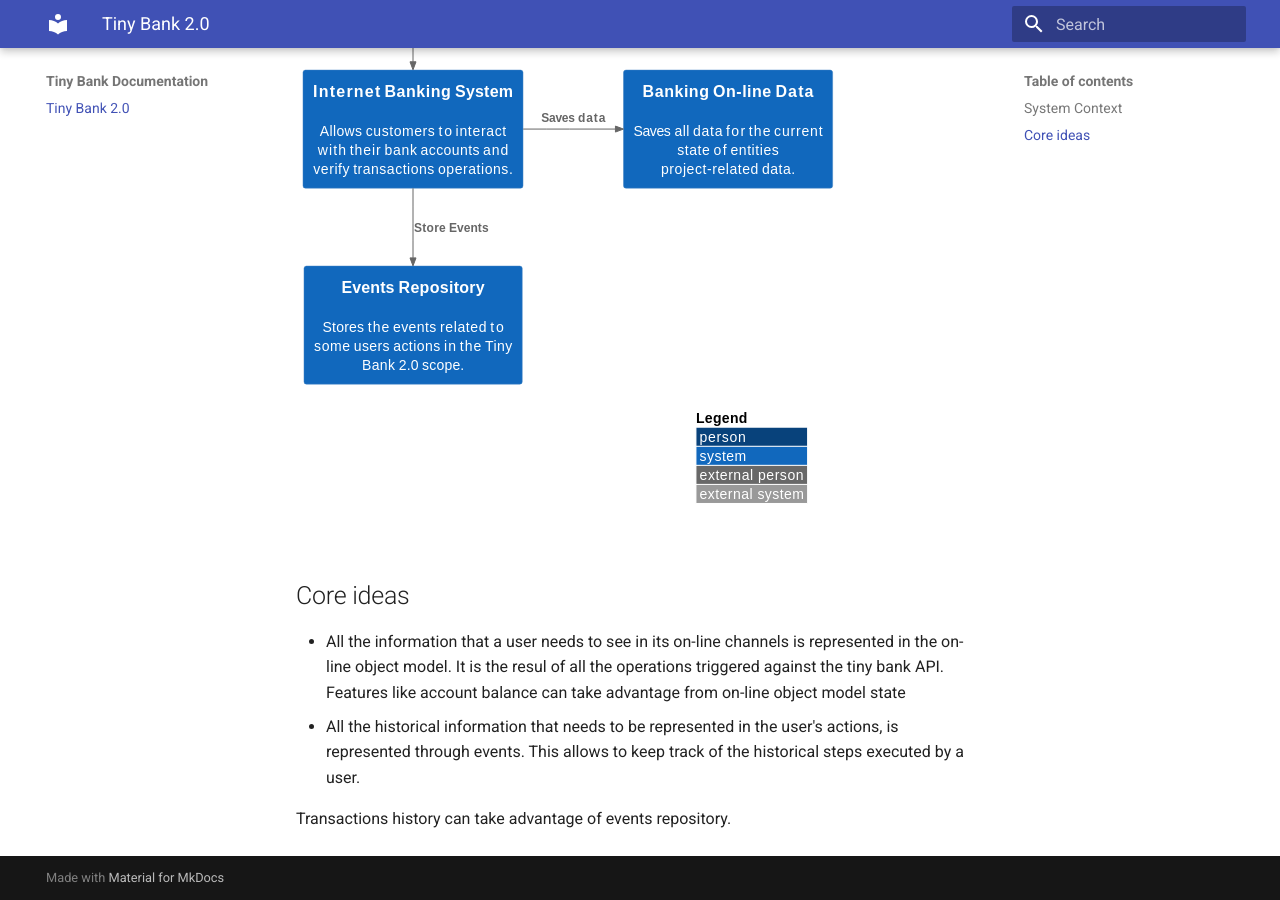
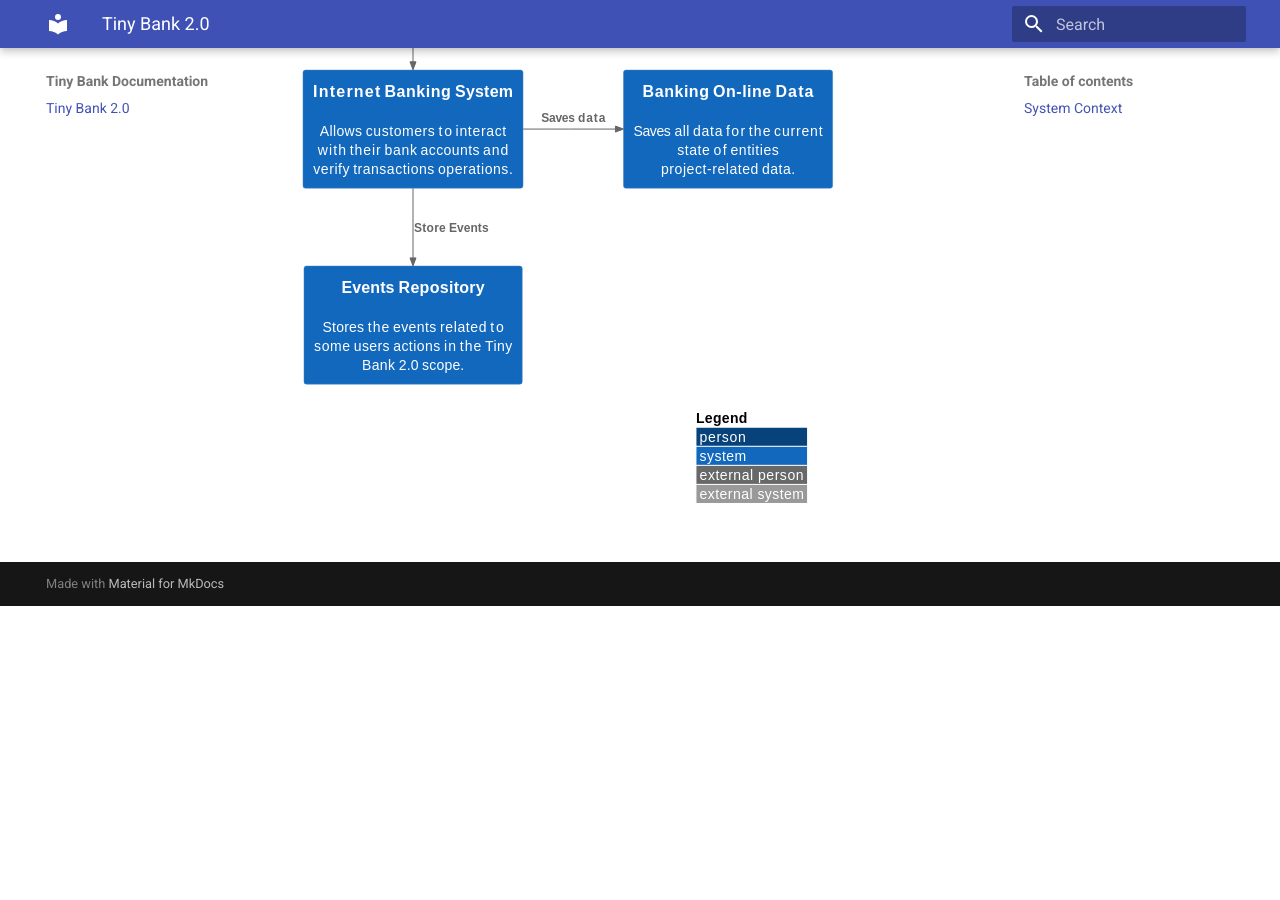
Before and after one commit to tnfigueiredo/-tiny-bank, an MkDocs documentation site: the page built from docs/index.md, in a window 1280 px wide and 900 px high, scrolled down 1133 px. Built offline with MkDocs 1.6.1 and Material for MkDocs 9.7.7, drawn with Linux system fonts in a browser that asks for light colours; after the commit the page ends 1739 px from its top, so only the background shows below that.

```diff
--- a/docs/index.md
+++ b/docs/index.md
@@ -27,12 +27,3 @@
 This context represents the idea of the application as a whole.
 
 ![System Context](./assets/system-context.svg)
-
-## Core ideas
-
- * All the information that a user needs to see in its on-line channels is represented in the on-line object model. It
-    is the resul of all the operations triggered against the tiny bank API. Features like account balance can take advantage from on-line object model state
- * All the historical information that needs to be represented in the user's actions, is represented through events.
-   This allows to keep track of the historical steps executed by a user.
-
- Transactions history can take advantage of events repository.
```
